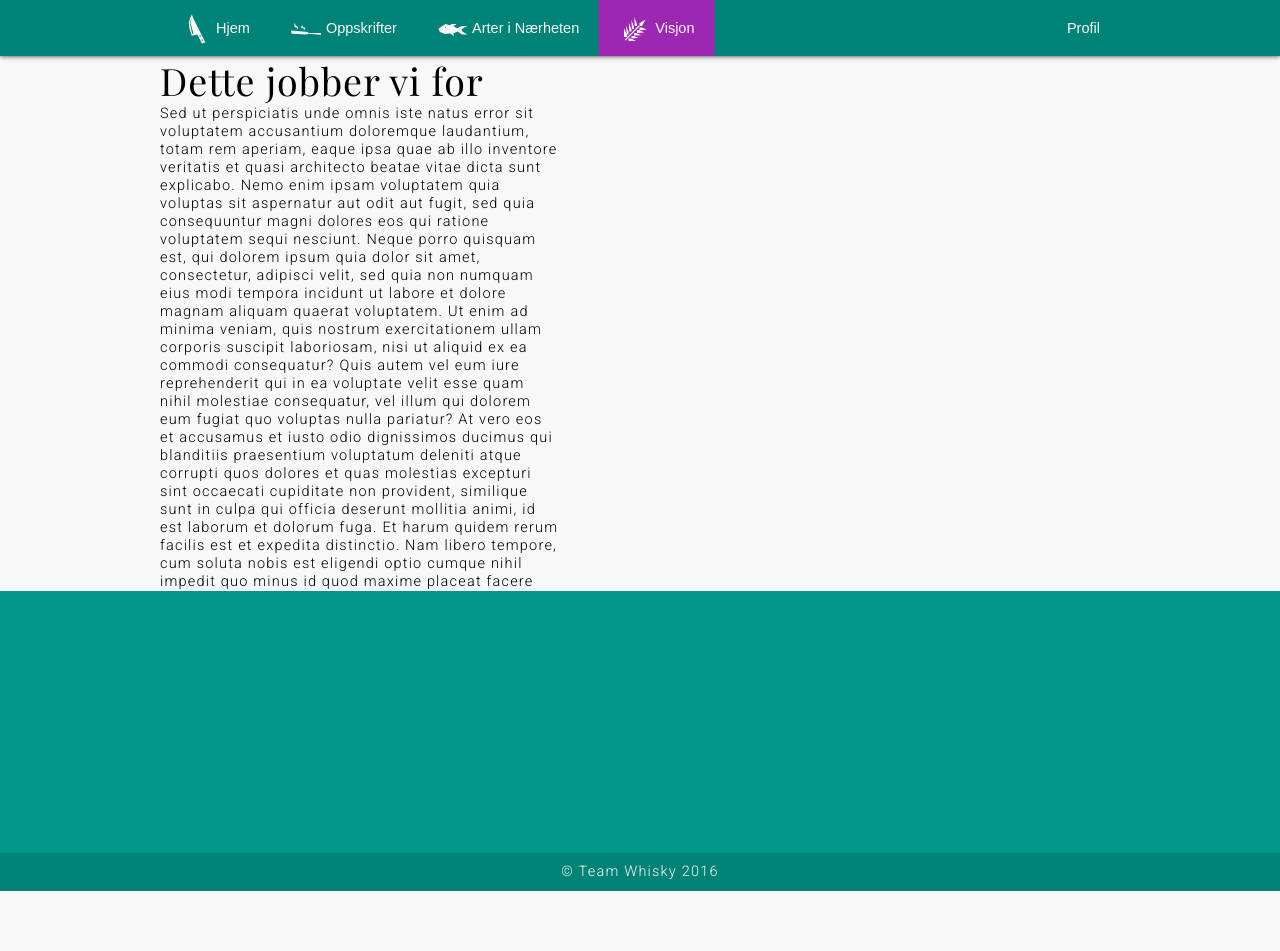
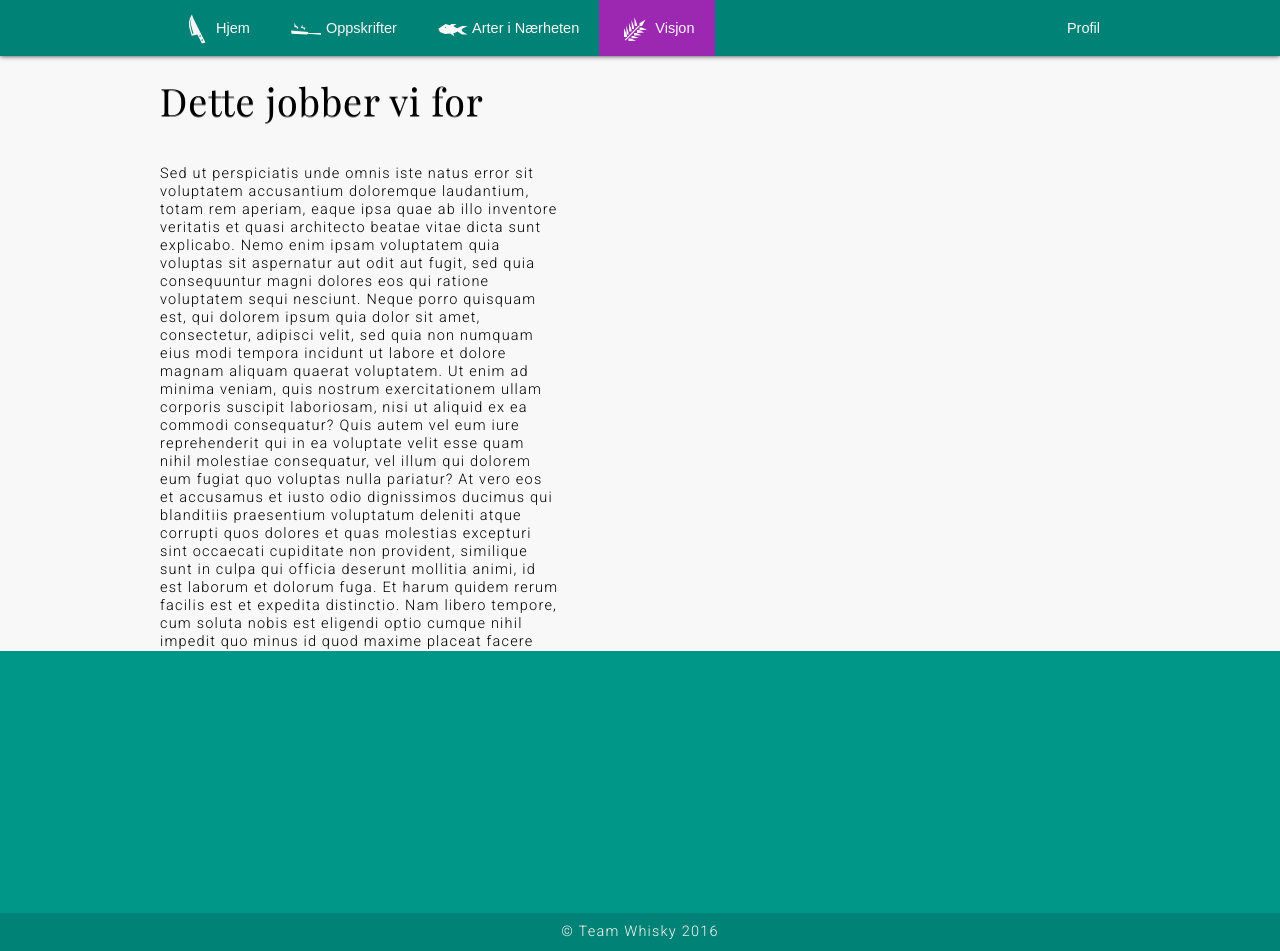
Before and after one commit to AdressaAgne/WebPro3, a PHP site: page /about in a window 1280 px wide. Before the commit the page ends 891 px from the top, so only its background shows below. Run offline with PHP 8.4, Linux system fonts and the light colour scheme.

Commit message:
something

```diff
--- a/assets/sass/_layout.sass
+++ b/assets/sass/_layout.sass
@@ -77,6 +77,7 @@ footer
 .page-header
     text-shadow: 0px 1px rgba(0, 0, 0, .6)
     margin-bottom: 40px
+    margin-top: 20px
     position: relative
     &.underline
         text-align: center
--- a/assets/sass/main.sass
+++ b/assets/sass/main.sass
@@ -11,7 +11,7 @@ body, html
 
 body
     font-family: 'Roboto', sans-serif
-    margin-top: 55px
+    padding-top: 55px
     background-color: #f8f8f8
 
 @import 'vars'
--- a/view/about.php
+++ b/view/about.php
@@ -2,7 +2,7 @@
 
 	<main>
 		<section  class="container">
-			<h1> Dette jobber vi for </h1>
+			<h1 class="page-header"> Dette jobber vi for </h1>
 			<p> Sed ut perspiciatis unde omnis iste natus error sit voluptatem accusantium doloremque laudantium, totam rem aperiam, eaque ipsa quae ab illo inventore veritatis et quasi architecto beatae vitae dicta sunt explicabo. Nemo enim ipsam voluptatem quia voluptas sit aspernatur aut odit aut fugit, sed quia consequuntur magni dolores eos qui ratione voluptatem sequi nesciunt. Neque porro quisquam est, qui dolorem ipsum quia dolor sit amet, consectetur, adipisci velit, sed quia non numquam eius modi tempora incidunt ut labore et dolore magnam aliquam quaerat voluptatem. Ut enim ad minima veniam, quis nostrum exercitationem ullam corporis suscipit laboriosam, nisi ut aliquid ex ea commodi consequatur? Quis autem vel eum iure reprehenderit qui in ea voluptate velit esse quam nihil molestiae consequatur, vel illum qui dolorem eum fugiat quo voluptas nulla pariatur? At vero eos et accusamus et iusto odio dignissimos ducimus qui blanditiis praesentium voluptatum deleniti atque corrupti quos dolores et quas molestias excepturi sint occaecati cupiditate non provident, similique sunt in culpa qui officia deserunt mollitia animi, id est laborum et dolorum fuga. Et harum quidem rerum facilis est et expedita distinctio. Nam libero tempore, cum soluta nobis est eligendi optio cumque nihil impedit quo minus id quod maxime placeat facere </p>
 		</section>
 
```
Also changed, not shown: assets/css/main.css.
